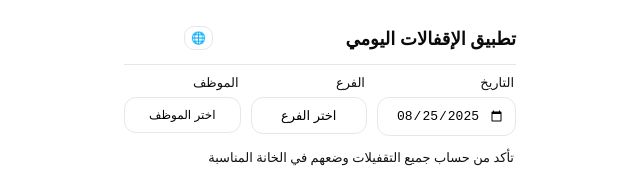
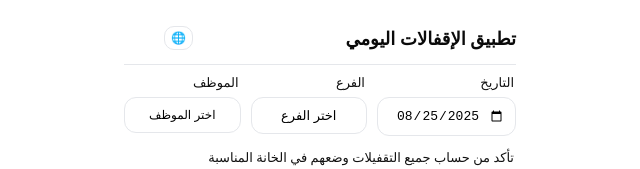
Before and after one commit to alreb3/mybike, a plain HTML site: page index.html in a window 1280 px wide. Shown: the top 169 px of the page, 320-960 px from the left. Drawn offline with Linux system fonts and the light colour scheme.

Commit message:
Update index.html

```diff
--- a/index.html
+++ b/index.html
@@ -36,7 +36,7 @@
     .confirm-ok{ border:2px solid #047857 !important; box-shadow:0 0 0 2px rgba(4,120,87,.08) inset }
 
     /* Lang switcher (UI only) */
-   .lang{display:flex;align-items:center;gap:6px;position:relative;margin-inline-end:60px}
+   .lang{display:flex;align-items:center;gap:6px;position:relative;margin-inline-end:40px}
     .lang-btn{border:1px solid var(--line);background:#fff;border-radius:10px;padding:4px 6px;font-size:12px;cursor:pointer}
     .lang-menu{position:absolute;right:0;top:36px;background:#fff;border:1px solid var(--line);border-radius:12px;box-shadow:var(--shadow);display:none;overflow:hidden;min-width:80px;z-index:10}
     .lang-menu button{display:block;width:100%;padding:6px 10px;border:0;background:#fff;font-size:13px;text-align:left;cursor:pointer}
```
